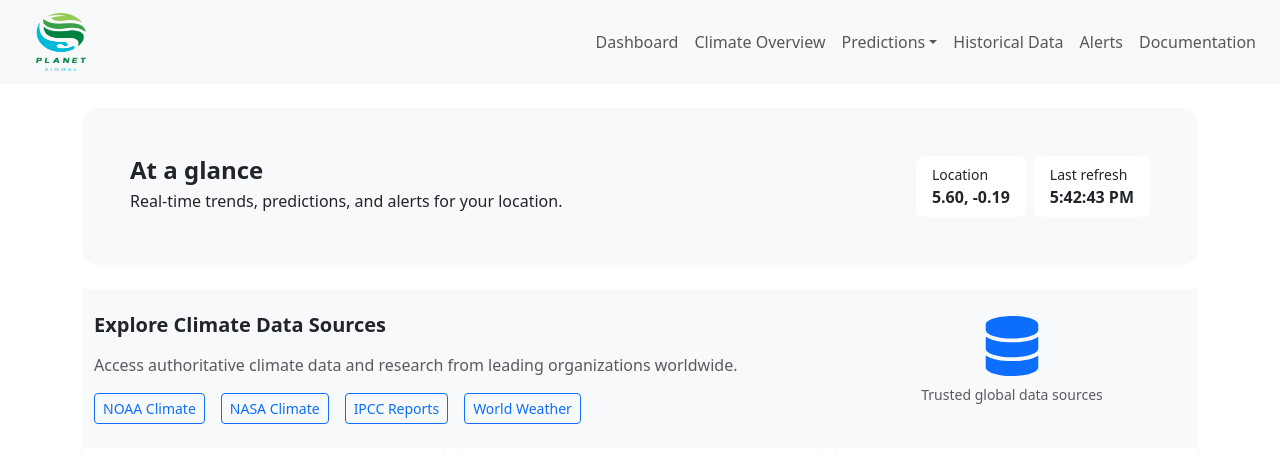
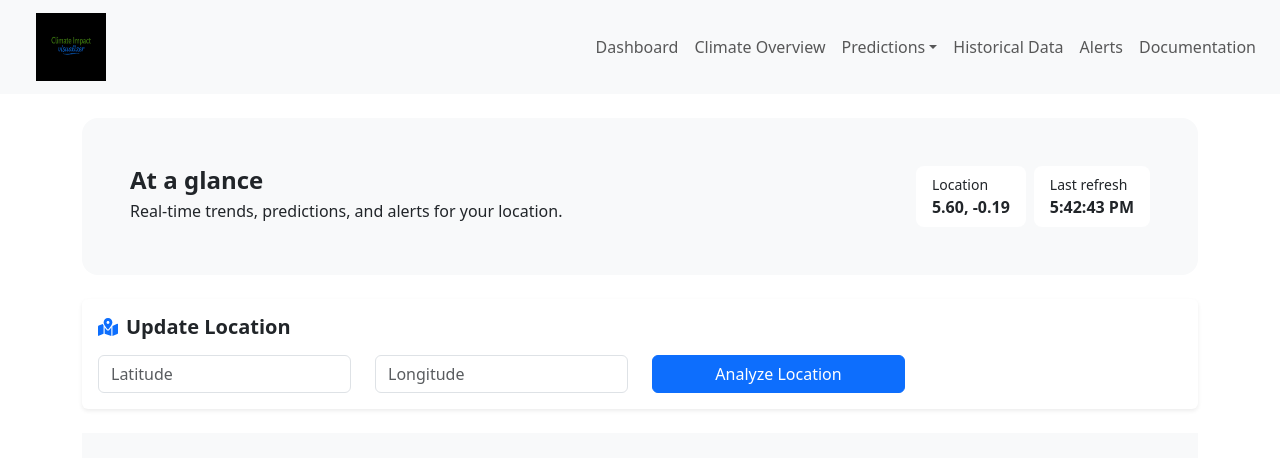
Before and after one commit to Mr-Documents/Climate-Impact-Visualizer, a React (Create React App) app in the folder frontend/: page / in a window 1280 px wide. Shown: the top 458 px of the page. Built offline with nearby package versions, Linux system fonts and the light colour scheme; no server answers.

Commit message:
Edge cases tested

```diff
--- a/frontend/public/index.html
+++ b/frontend/public/index.html
@@ -2,14 +2,14 @@
 <html lang="en">
   <head>
     <meta charset="utf-8" />
-    <link rel="icon" href="%PUBLIC_URL%/favicon.ico" />
+    <link rel="icon" href="%PUBLIC_URL%/logo.png?v=2" />
     <meta name="viewport" content="width=device-width, initial-scale=1" />
     <meta name="theme-color" content="#000000" />
     <meta
       name="description"
       content="Web site created using create-react-app"
     />
-    <link rel="apple-touch-icon" href="%PUBLIC_URL%/logo192.png" />
+    <link rel="apple-touch-icon" href="%PUBLIC_URL%/logo.png?v=2" />
     <!--
       manifest.json provides metadata used when your web app is installed on a
       user's mobile device or desktop. See https://developers.google.com/web/fundamentals/web-app-manifest/
@@ -24,7 +24,7 @@
       work correctly both with client-side routing and a non-root public URL.
       Learn how to configure a non-root public URL by running `npm run build`.
     -->
-    <title>React App</title>
+    <title>Climate Impact Visualizer</title>
   </head>
   <body>
     <noscript>You need to enable JavaScript to run this app.</noscript>
--- a/frontend/src/components/layout/navbar.jsx
+++ b/frontend/src/components/layout/navbar.jsx
@@ -5,10 +5,10 @@ function Navbar() {
     <nav className="navbar navbar-expand-lg navbar-light bg-light px-3">
       <Link className="navbar-brand d-flex align-items-center gap-2" to="/">
         <img
-          src="/FullLogo_Transparent_NoBuffer.png"
+          src="/logo.png?v=2"
           alt="Climate Impact Visualizer logo"
           className="navbar-brand-logo"
-          style={{ width: '50px', height: '58px', marginLeft: '20px' }}
+          style={{ width: '70px', height: '68px', marginLeft: '20px' }}
         />
         <span className="visually-hidden">Climate Impact Visualizer</span>
       </Link>
--- a/frontend/src/pages/dashboard.jsx
+++ b/frontend/src/pages/dashboard.jsx
@@ -2,6 +2,7 @@
 import React, { useState, useEffect, useCallback, useMemo } from "react";
 import axios from "axios";
 import UnifiedMap from "../components/map/mapview";
+import CoordinateForm from "../components/forms/coordinateform";
 import { Line } from "react-chartjs-2";
 import { Circle } from "react-leaflet";
 import {
@@ -40,6 +41,7 @@ ChartJS.register(
 // ----- Helpers -----
 const humanizeRisk = (label) => {
   if (!label) return "N/A";
+  if (label === "--") return "--";
   const normalized = label.toString().toLowerCase();
   if (normalized === "high") return "High";
   if (normalized === "medium") return "Medium";
@@ -48,6 +50,7 @@ const humanizeRisk = (label) => {
 };
 
 const riskToPercent = (label) => {
+  if (label === "--") return 0;
   const normalized = label?.toString().toLowerCase?.();
   if (normalized === "high") return 0.85;
   if (normalized === "medium") return 0.55;
@@ -179,6 +182,8 @@ const Dashboard = () => {
   const [droughtScore, setDroughtScore] = useState(0);
 
   const [alerts, setAlerts] = useState([]);
+  const [validationError, setValidationError] = useState(null);
+  const [locationError, setLocationError] = useState(null);
   const [mapLayers, setMapLayers] = useState({
     floodRisk: true,
     drought: false,
@@ -268,6 +273,20 @@ const Dashboard = () => {
     []
   );
 
+  // Handle manual coordinate submission with validation
+  const handleManualCoordinates = (latStr, lonStr) => {
+    const lat = parseFloat(latStr);
+    const lon = parseFloat(lonStr);
+
+    if (isNaN(lat) || isNaN(lon) || lat < -90 || lat > 90 || lon < -180 || lon > 180) {
+      setValidationError("Invalid coordinates. Latitude must be between -90 and 90, Longitude between -180 and 180.");
+      return;
+    }
+
+    setValidationError(null);
+    setCoords({ lat, lon });
+  };
+
   const fetchAllData = useCallback(
     async (lat, lon) => {
       setLoading(true);
@@ -329,11 +348,23 @@ const Dashboard = () => {
         setCurrentWeather(nextWeatherSummary);
 
         // --- AI predictions ---
+        const isWater = predictionRes.data?.isWater || false;
         const predictionData = predictionRes.data?.prediction || {};
-        const floodLabel = predictionData.flood?.label ?? "N/A";
-        const droughtLabel = predictionData.drought?.label ?? "N/A";
-        const floodSc = predictionData.flood?.score ?? 0;
-        const droughtSc = predictionData.drought?.score ?? 0;
+
+        let floodLabel = predictionData.flood?.label ?? "N/A";
+        let droughtLabel = predictionData.drought?.label ?? "N/A";
+        let floodSc = predictionData.flood?.score ?? 0;
+        let droughtSc = predictionData.drought?.score ?? 0;
+
+        if (isWater) {
+          setLocationError("Selected location appears to be a water body or ice area. Soil-based predictions are invalid/unavailable.");
+          floodLabel = "--";
+          droughtLabel = "--";
+          floodSc = 0;
+          droughtSc = 0;
+        } else {
+          setLocationError(null);
+        }
 
         setFloodRisk(floodLabel);
         setDroughtRisk(droughtLabel);
@@ -428,6 +459,29 @@ const Dashboard = () => {
           </div>
         </div>
       </header>
+
+      {/* Input & Validation Alerts Section */}
+      <div className="card shadow-sm border-0 mb-4 p-3">
+        <h5 className="mb-0 fw-bold d-flex align-items-center gap-2">
+           <FaMapMarkedAlt className="text-primary" /> Update Location
+        </h5>
+        <CoordinateForm
+          onSubmit={handleManualCoordinates}
+          loading={loading}
+          buttonText="Analyze Location"
+          buttonColor="primary"
+        />
+        {validationError && (
+          <div className="alert alert-danger mt-3 mb-0 d-flex align-items-center gap-2">
+            <FaExclamationTriangle /> <strong>Input Error:</strong> {validationError}
+          </div>
+        )}
+        {locationError && (
+          <div className="alert alert-warning mt-3 mb-0 d-flex align-items-center gap-2">
+            <FaWater /> <strong>Invalid Terrain:</strong> {locationError}
+          </div>
+        )}
+      </div>
 
       {/* Climate Resources Section */}
       <div className="bg-light py-4">
```
Also changed, not shown: frontend/public/logo.png (added), 1 other file (tests, documents, lock files or other folders).
